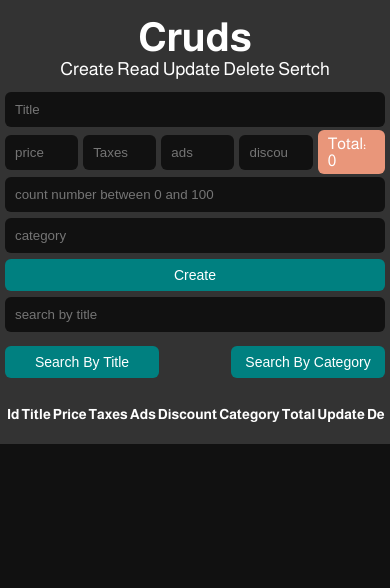
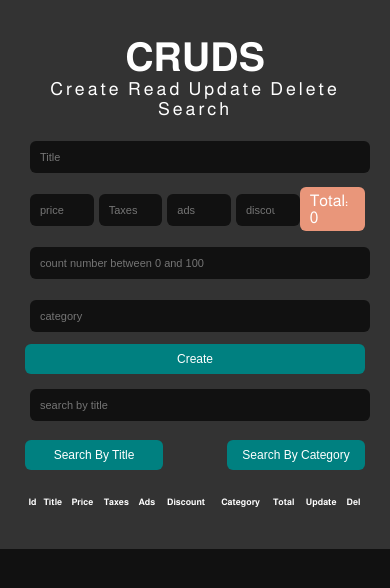
Before and after one commit to Eslam1907/CRUD-APP, a plain HTML site: page index.html in a window 390 px wide. Drawn offline with Linux system fonts and the light colour scheme.

Commit message:
upload the project

```diff
--- a/index.html
+++ b/index.html
@@ -20,7 +20,7 @@
             <!-- Start head projects-->
             <div class="head-cruds">
                 <h1>Cruds</h1>
-                <p>create read update delete sertch</p>
+                <p>Create Read Update Delete Search</p>
             </div>
             <!-- End head projects-->
 
--- a/style.css
+++ b/style.css
@@ -73,14 +73,15 @@
 
   .head-cruds{
     text-align: center;
-    text-transform: capitalize;
     margin: 10px 0;
 }
 .head-cruds h1{
     font-size: 40px;
+    text-transform: uppercase;
 }
 .head-cruds p{
     font-size: 18px;
+    letter-spacing: 3px;
 }
 /* end head-cruds style */
 
@@ -212,3 +213,37 @@ table tr button:hover{
 
   }
 /* media end */
+@media (max-width:468px){
+    .container{
+        margin: 0;
+        width: 100%;
+    }
+    .cruds{
+        padding: 25px !important;
+        margin: 0;
+        border-radius: 0;
+        box-shadow: none;
+
+    }
+    .table{
+        width: 100%;
+        overflow: auto;
+    }
+    .table th{
+        font-size: 9px;
+    }
+    table tr button {
+
+        font-size: 10px;
+
+    }
+    .Inputs-cruds input {
+        padding: 10px;
+        margin: 12px 0px 9px 5px;
+        font-size: 11px;
+    }
+    .Inputs-cruds button {
+        font-size: 12px;
+
+    }
+  }
```
